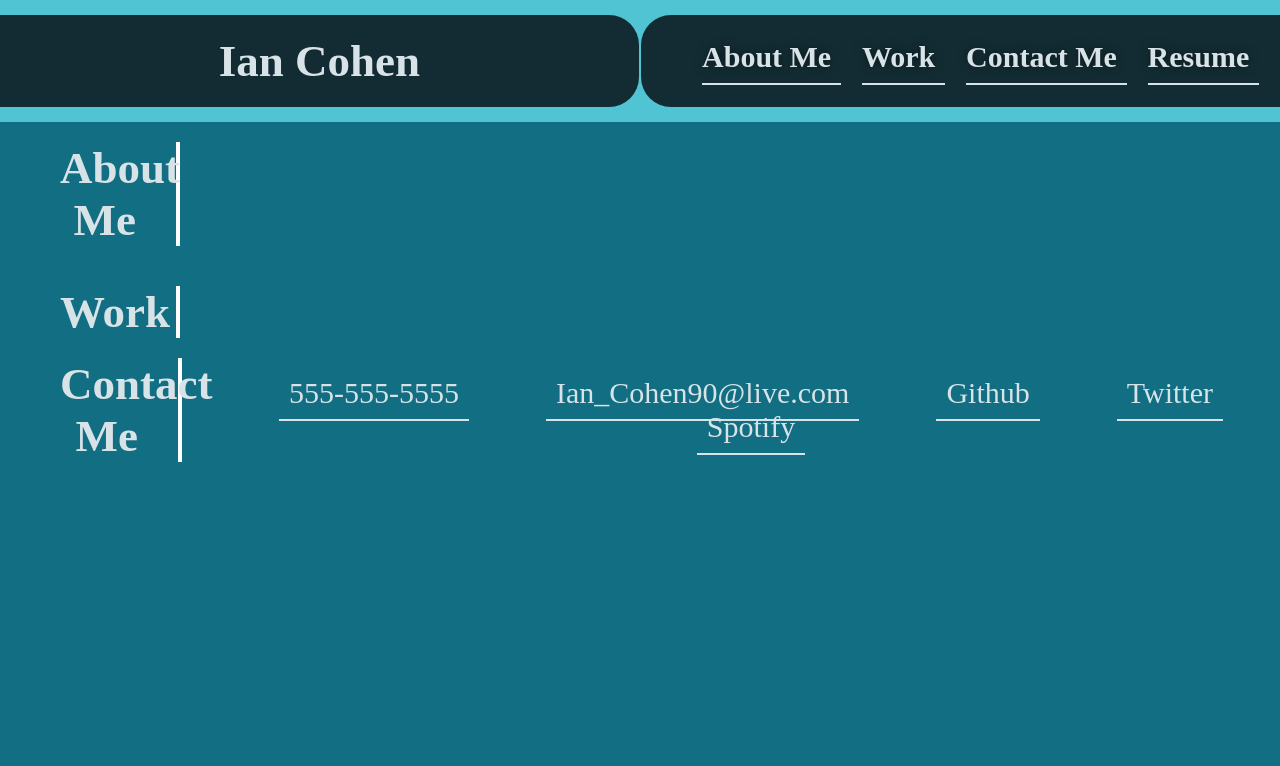
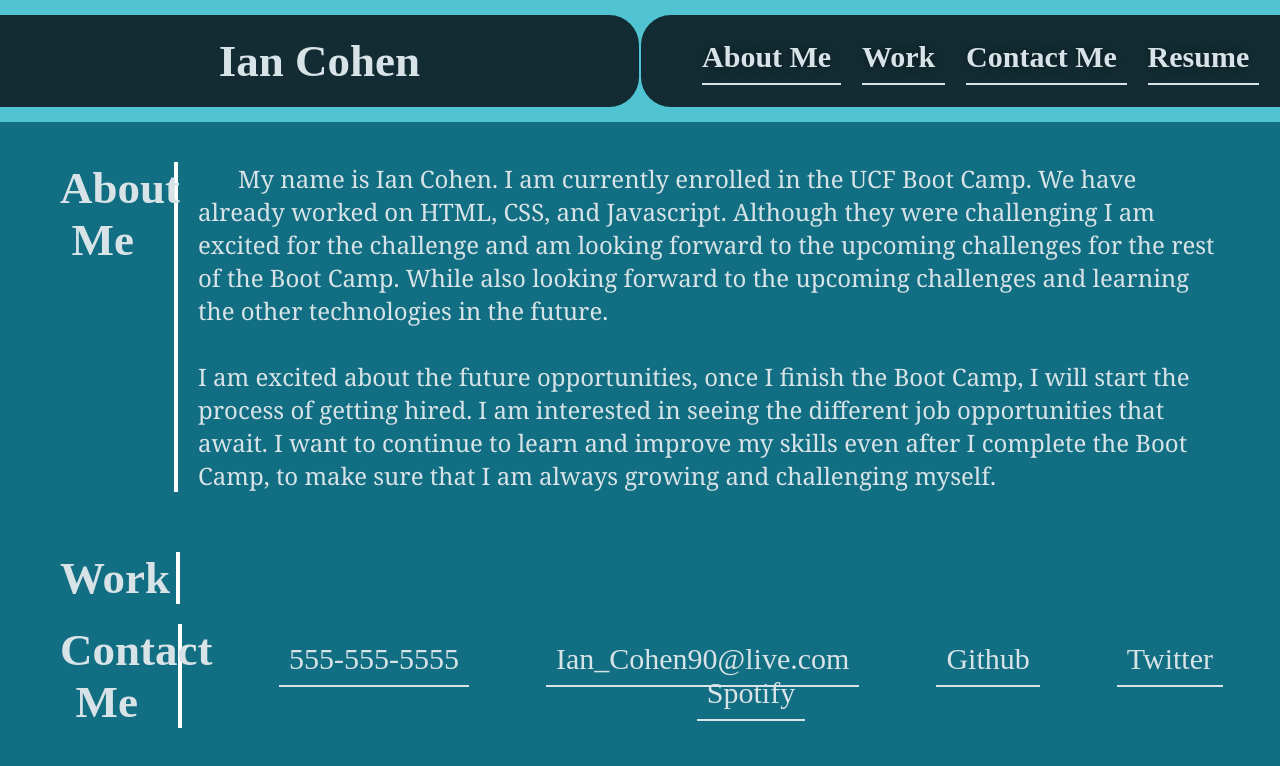
Before and after one commit to icohen90/Challenge2, a plain HTML site: page index.html in a window 1280 px wide. Drawn offline with Linux system fonts and the light colour scheme.

Commit message:
added the paragraphs to the bio section

```diff
--- a/index.html
+++ b/index.html
@@ -23,6 +23,14 @@
     <section id="aboutme" class="bio">
         <h2>About Me</h2>
 
+        <p>My name is Ian Cohen. I am currently enrolled in the UCF Boot Camp. We have already worked on HTML, CSS, and Javascript.
+            Although they were challenging I am excited for the challenge and am looking forward to the upcoming challenges for the
+            rest of the Boot Camp. While also looking forward to the upcoming challenges and learning the other technologies in the future.
+            <br><br>
+            I am excited about the future opportunities, once I finish the Boot Camp, I will start the process of getting hired. I am
+            interested in seeing the different job opportunities that await. I want to continue to learn and improve my skills even after
+            I complete the Boot Camp, to make sure that I am always growing and challenging myself.
+        </p>
     </section>
 
 
--- a/styles/style.css
+++ b/styles/style.css
@@ -74,11 +74,14 @@ header nav ul li a:hover {
 }
 /* Header styles end*/
 
+/* About me section start */
 .bio{                   /* Changes font size, color, and adds a padding to the left side */
     color: #D8E3E7;
     font-size: 30px;
-    padding: 20px;
+    padding: 40px;
     padding-left: 60px;
+    display: flex;
+
 }
 
 .bio h2 {               /* sets the width of the element along with giving a right border */
@@ -87,6 +90,17 @@ header nav ul li a:hover {
     text-align: right;
     padding-right: 40px;
 }
+
+.bio p {
+    text-indent: 40px;
+    font-size: 24px;
+    font-family:Georgia, 'Times New Roman', Times, serif;
+    padding: 0px 20px;
+    display: flex;
+    flex-wrap: wrap;
+}
+
+/* About me section end */
 
 .projects{              /* Changes font size, color, and adds a padding to the left side */
     color: #D8E3E7;
```
